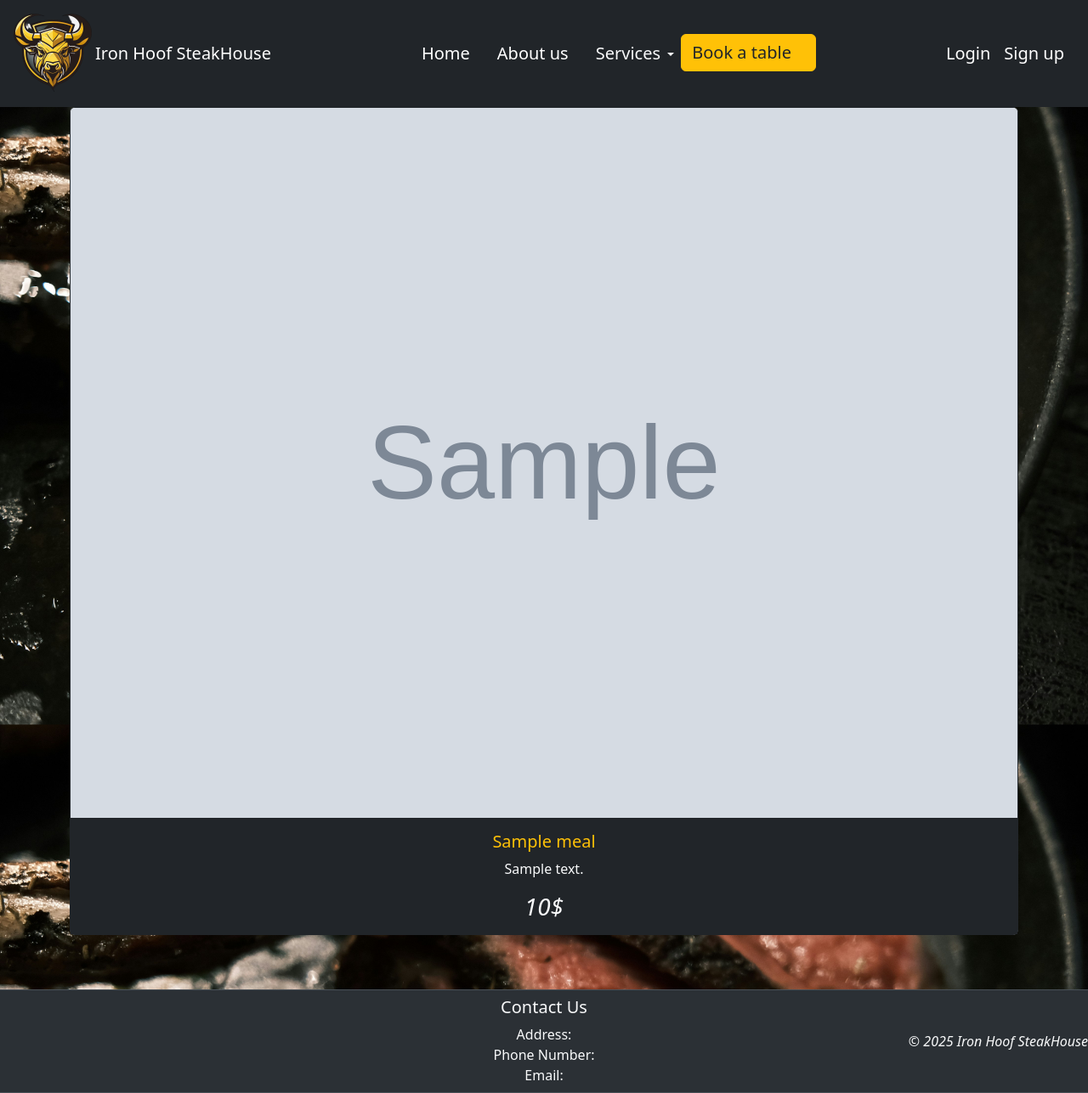
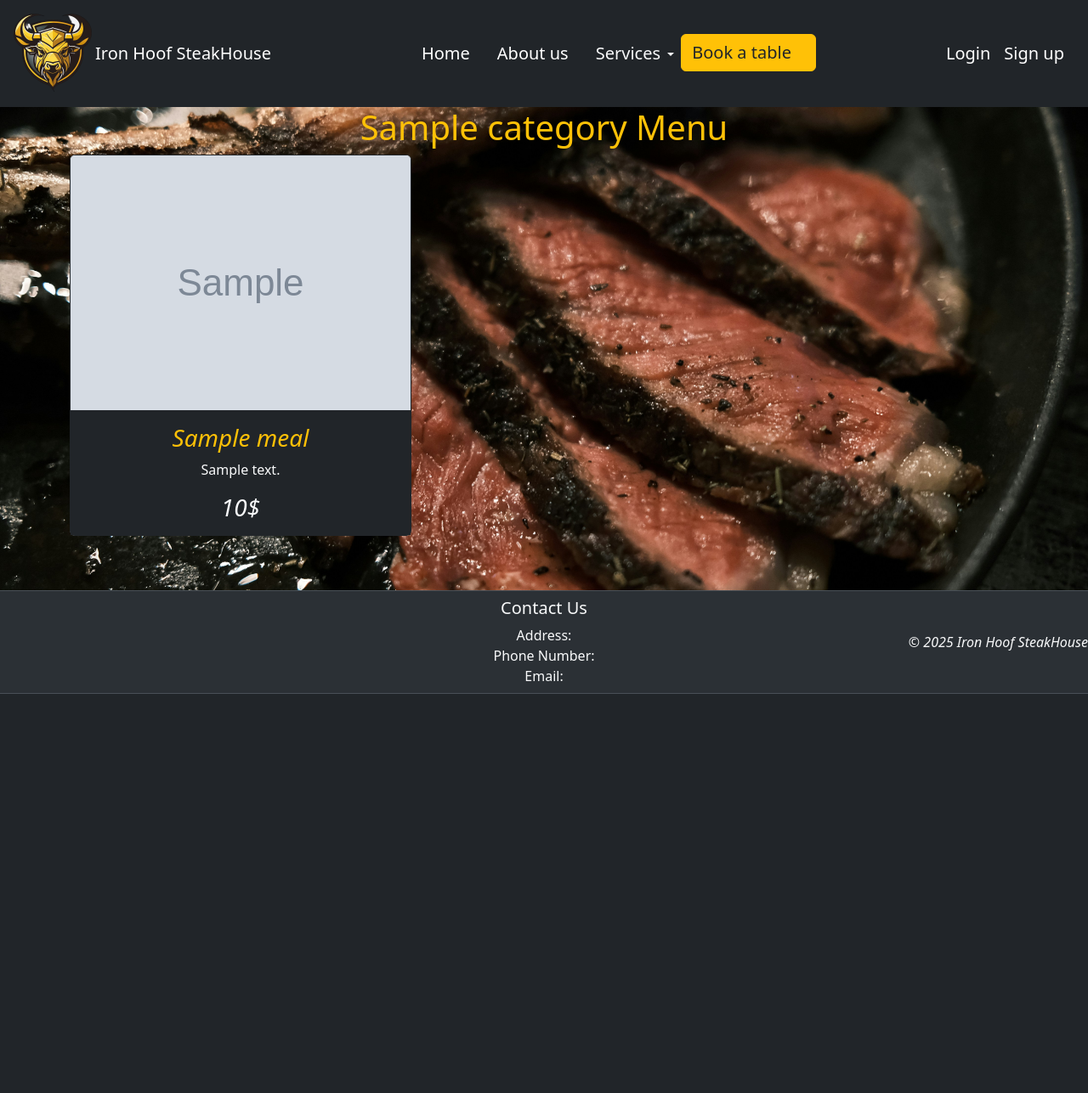
Before and after one commit to Lampa97/Restaurant-webapp, a Django app: template services/templates/services/menu_detail.html in a window 1280 px wide. Shown: the whole page at 85% size. After the commit the page ends 817 px from the top, so only its background shows below. Run offline with Django 5.2, Linux system fonts and the light colour scheme; the template is opened without the code that fills it: most values are stand-ins (such as "Sample title", 1, 10 or a date in 2020); grey boxes marked "Sample" are stand-in pictures; some libraries are stand-ins or nearby versions.

Commit message:
modified menu_detail

```diff
--- a/restaurant/views.py
+++ b/restaurant/views.py
@@ -10,6 +10,7 @@
     def get_context_data(self, **kwargs):
         context = super().get_context_data(**kwargs)
         context['review_form'] = ReviewForm()
+        context['personnel'] = Personnel.objects.all()
         return context
 
 
--- a/services/templates/services/menu_detail.html
+++ b/services/templates/services/menu_detail.html
@@ -2,16 +2,24 @@
 {% load my_tags %}
 {% load static %}
 
-{% block title %} {{ meal.category }} {% endblock %}
+{% block title %} {{ meals.0.category }} {% endblock %}
+
 {% block content %}
-{% for meal in meals %}
-<div class="card mb-3 border-dark">
-  <img src="{{ meal.image | media_filter }}" class="card-img-top" alt="{{ meal.name}}">
-  <div class="card-body bg-dark">
-    <h5 class="card-title text-center text-warning">{{ meal.name }}</h5>
-    <p class="card-text text-center text-light">{{ meal.description }}</p>
-    <h3 class="card-text text-center text-light fst-italic">{{ meal.price }}$</h3>
-  </div>
+
+<h1 class="text-center text-warning">{{ meals.0.category }} Menu</h1>
+<div class="row row-cols-1 row-cols-md-2 g-4">
+    {% for meal in meals %}
+    <div class="col d-flex align-items-stretch">
+        <div class="card mb-3 border-dark ">
+            <img src="{{ meal.image | media_filter }}" class="card-img-top" alt="{{ meal.name }}">
+            <div class="card-body bg-dark">
+                <h3 class="card-title text-center text-warning fst-italic">{{ meal.name }}</h3>
+                <p class="card-text text-center text-light">{{ meal.description }}</p>
+                <h3 class="card-text text-center text-light fst-italic ">{{ meal.price }}$</h3>
+            </div>
+        </div>
+    </div>
+    {% endfor %}
 </div>
-{% endfor %}
+
 {% endblock %}
```
Also changed, not shown: media/meals/beef_chimichurri.jpg (added), media/meals/filet_mignon.jpg (added), media/meals/flat_iron_steak.jpg (added), media/personnel/manager.avif (deleted), media/personnel/manager.jpg (added).
